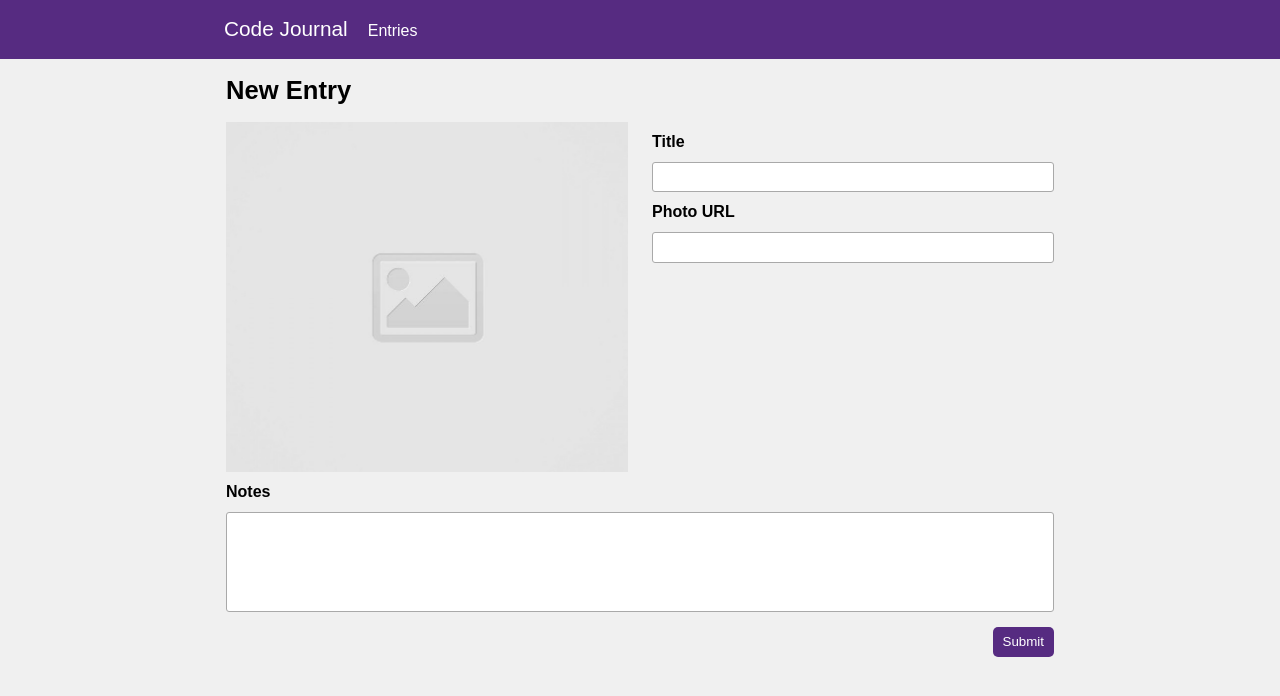
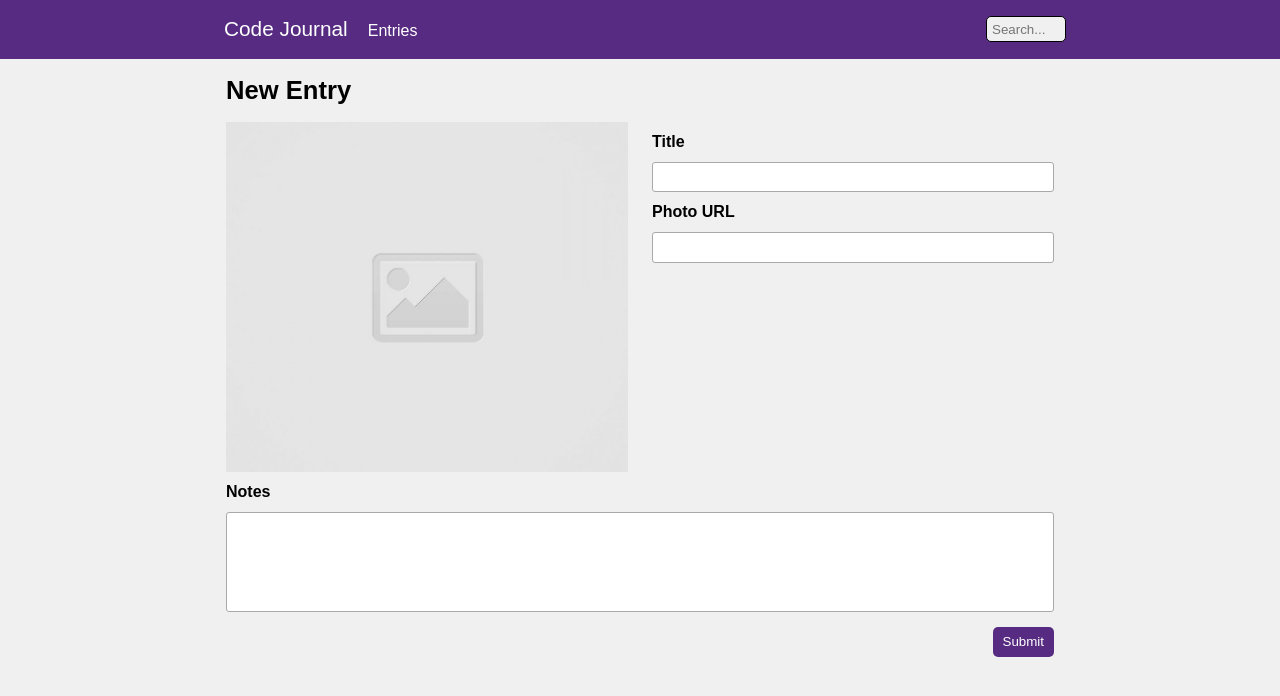
Before and after one commit to dennymin/code-journal, a website: page index.html in a window 1280 px wide. Drawn offline with Linux system fonts and the light colour scheme.

Commit message:
Added a search bar element. It does not have any functionality yet. #5

```diff
--- a/css/styles.css
+++ b/css/styles.css
@@ -7,6 +7,7 @@
 .header-positioning {
   justify-content: flex-start;
   align-items: baseline;
+  flex-wrap: nowrap;
 }
 
 .header-main {
@@ -27,6 +28,15 @@
 .header-entries-link:hover {
   text-decoration: none;
   cursor: pointer;
+}
+
+.search {
+  position: relative;
+  max-width: 5rem;
+  height: 1.6rem;
+  border: 1px solid;
+  border-radius: 5px;
+  padding: 2px 5px;
 }
 
 /* Current Page Banner */
--- a/index.html
+++ b/index.html
@@ -18,10 +18,16 @@
   <div class="centered">
 
     <header class="header-colors">
-      <nav class="container row header-colors header-positioning full-flex">
-        <h1 class="header-colors header-main">Code Journal</h1>
-        <h2 class="header-colors header-sub">
-          <a class="header-colors header-entries-link" href="#" data-view="entries">Entries</a></h2>
+      <nav class="container header-colors row">
+        <div class="row header-positioning flex-basis-half header-colors">
+          <h1 class="header-colors header-main">Code Journal</h1>
+          <h2 class="header-colors header-sub">
+            <a class="header-colors header-entries-link" href="#" data-view="entries">Entries</a>
+          </h2>
+        </div>
+        <div class="row flex-end flex-basis-half align-items-center header-colors">
+          <input class="search float-right" type="text" placeholder="Search...">
+        </div>
       </nav>
     </header>
 
```
